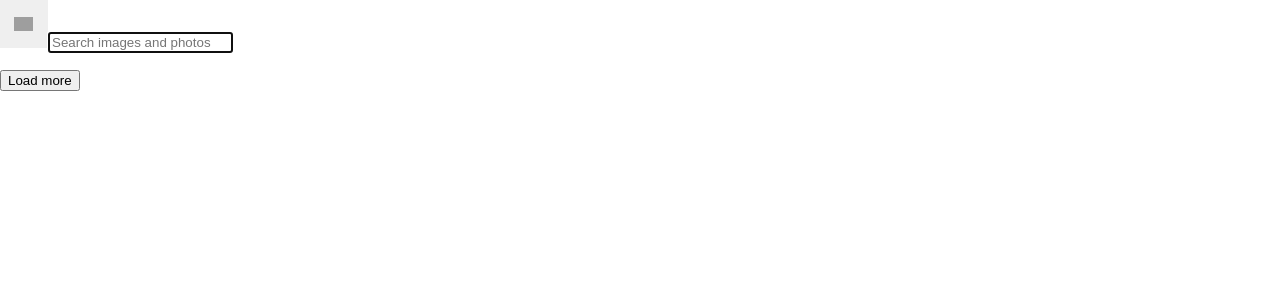
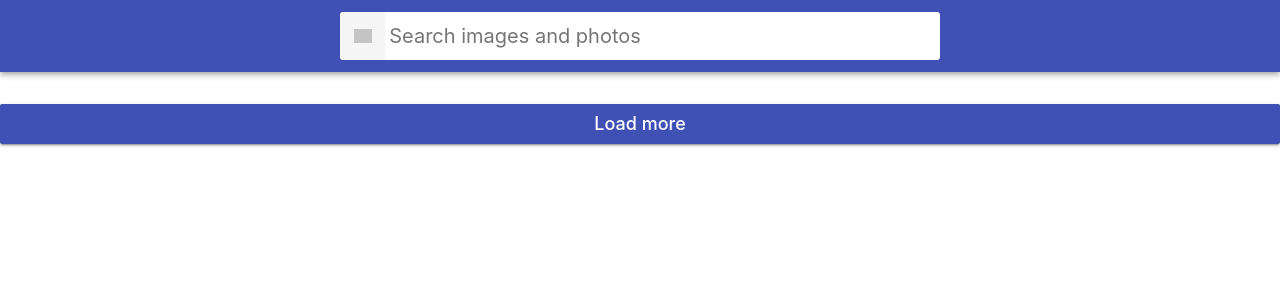
Before and after one commit to Volkonovich/goit-react, a React (Create React App) app: page / in a window 1280 px wide. Shown: the top 300 px of the page. Built offline with nearby package versions, Linux system fonts and the light colour scheme; grey boxes are pictures that could not be loaded.

Commit message:
finish_dz_3

```diff
--- a/src/component/Gallery/Button/Button.js
+++ b/src/component/Gallery/Button/Button.js
@@ -1,6 +1,8 @@
 import React from "react";
 const Button = ({ handleLoad }) => (
-  <button onClick={handleLoad}>Load more</button>
+  <button className="Button" onClick={handleLoad}>
+    Load more
+  </button>
 );
 
 export default Button;
--- a/src/component/Gallery/Gallary.js
+++ b/src/component/Gallery/Gallary.js
@@ -1,7 +1,6 @@
 import React, { Component } from "react";
 import Searchbar from "./Searchbar/Searchbar";
 import ImageGallery from "./ImageGallery/ImageGallery";
-import css from "./../Styles/styls.css";
 import Button from "./Button/Button";
 import Loader from "react-loader-spinner";
 import axios from "axios";
@@ -88,7 +87,7 @@ export default class Gallary extends Component {
     const { isLoading } = this.state;
 
     return (
-      <div className={css.App}>
+      <div className="App">
         <Searchbar
           search={this.state.search}
           getSearchValue={this.getSearchValue}
--- a/src/component/Gallery/ImageGallery/ImageGallery.js
+++ b/src/component/Gallery/ImageGallery/ImageGallery.js
@@ -1,5 +1,5 @@
 import React from "react";
-import css from "../../Styles/styls.css";
+import "../../Styles/styls.css";
 import ImageGalleryItem from "../ImageGalleryItem/ImageGalleryItem";
 import Modal from "../Modal/Modal";
 const ImageGallery = ({
@@ -21,7 +21,7 @@ const ImageGallery = ({
           handleBackdropClick={handleBackdropClick}
         />
       )}
-      <ul className={css.ImageGallery}>
+      <ul className="ImageGallery">
         {images.map(item => (
           <ImageGalleryItem
             key={item.id}
--- a/src/component/Gallery/ImageGalleryItem/ImageGalleryItem.js
+++ b/src/component/Gallery/ImageGalleryItem/ImageGalleryItem.js
@@ -1,13 +1,12 @@
 import React from "react";
-import css from "../../Styles/styls.css";
 const ImageGalleryItem = ({ src, id, openModal }) => (
-  <li className={css.ImageGalleryItem}>
+  <li className="ImageGalleryItem">
     <img
       onClick={openModal}
       src={src}
       id={id}
       alt="der"
-      className={css.ImageGalleryItemImage}
+      className="ImageGalleryItemImage"
     />
   </li>
 );
--- a/src/component/Gallery/Modal/Modal.js
+++ b/src/component/Gallery/Modal/Modal.js
@@ -3,12 +3,7 @@ import React from "react";
 const Modal = ({ id, object, handleKeyPress, handleBackdropClick }) => {
   window.addEventListener("keyup", handleKeyPress);
   return (
-    <div
-      className="Overlay"
-      // onKeyPress={handleKeyPress}
-      onClick={handleBackdropClick}
-      id={id}
-    >
+    <div className="Overlay" onClick={handleBackdropClick} id={id}>
       <div className="Modal">
         <img src={object.webformatURL} alt="sfcw" />
       </div>
--- a/src/component/Gallery/Searchbar/Searchbar.js
+++ b/src/component/Gallery/Searchbar/Searchbar.js
@@ -1,18 +1,17 @@
 import React from "react";
-import css from "../../Styles/styls.css";
 
 const Searchbar = ({ getSearchValue, search, handleSubmit }) => {
   return (
     <div>
-      <header className={css.Searchbar}>
-        <form onSubmit={handleSubmit} className={css.SearchForm}>
+      <header className="Searchbar">
+        <form onSubmit={handleSubmit} className="SearchForm">
           <button type="submit" className="SearchForm-button ">
             <span className="SearchForm-button-label">Search</span>
           </button>
 
           <input
             onChange={getSearchValue}
-            className={css.SearchFormInput}
+            className="SearchFormInput"
             type="text"
             autoComplete="off"
             autoFocus
```
